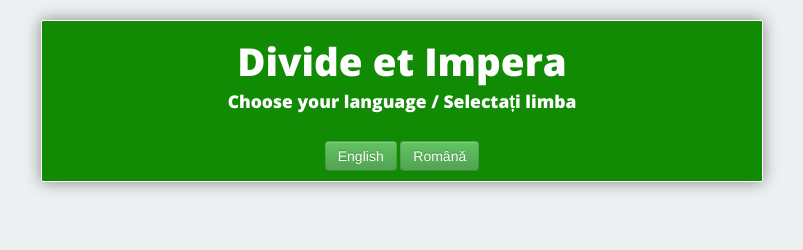
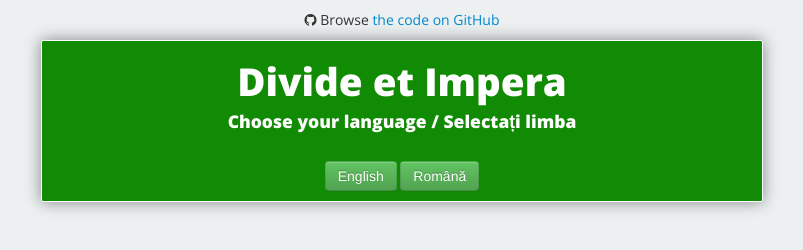
Before and after one commit to IonicaBizau/Guess-Your-Number, a plain HTML site: page index.html in a window 1280 px wide. Shown: the whole page, without its empty margins (238-1041 px from the left). Drawn offline with nearby package versions, Linux system fonts and the light colour scheme.

Commit message:
Repository link

```diff
--- a/css/style.css
+++ b/css/style.css
@@ -1,5 +1,6 @@
 /* general */
 @import url(http://fonts.googleapis.com/css?family=Open+Sans:400,800);
+@import url(http://maxcdn.bootstrapcdn.com/font-awesome/4.2.0/css/font-awesome.min.css);
 
 img {
     margin: 0 auto;
--- a/index.html
+++ b/index.html
@@ -18,6 +18,9 @@
                     <button type="button" class="btn btn-success btn-url" data-url="en.html">English</button>
                     <button type="button" class="btn btn-success btn-url" data-url="ro.html">Română</button>
                 </div>
+                <p class="copyright">
+                    <i class="fa fa-github"></i> Browse <a href="https://github.com/IonicaBizau/Guess-Your-Number/">the code on GitHub</a>
+                </p>
             </center>
         </div>
     </body>
--- a/js/controler.js
+++ b/js/controler.js
@@ -29,7 +29,7 @@ $(document).ready(function() {
         });
     });
 
-    $(".page").animate({"margin-top":"10px"});
+    $(".page").animate({"margin-top":"30px"});
 
     $(".button-next").on("click", function() {
         goToNextPage($(this));
```
Also changed, not shown: en.html (+3 -0 lines), ro.html (+3 -0 lines).
